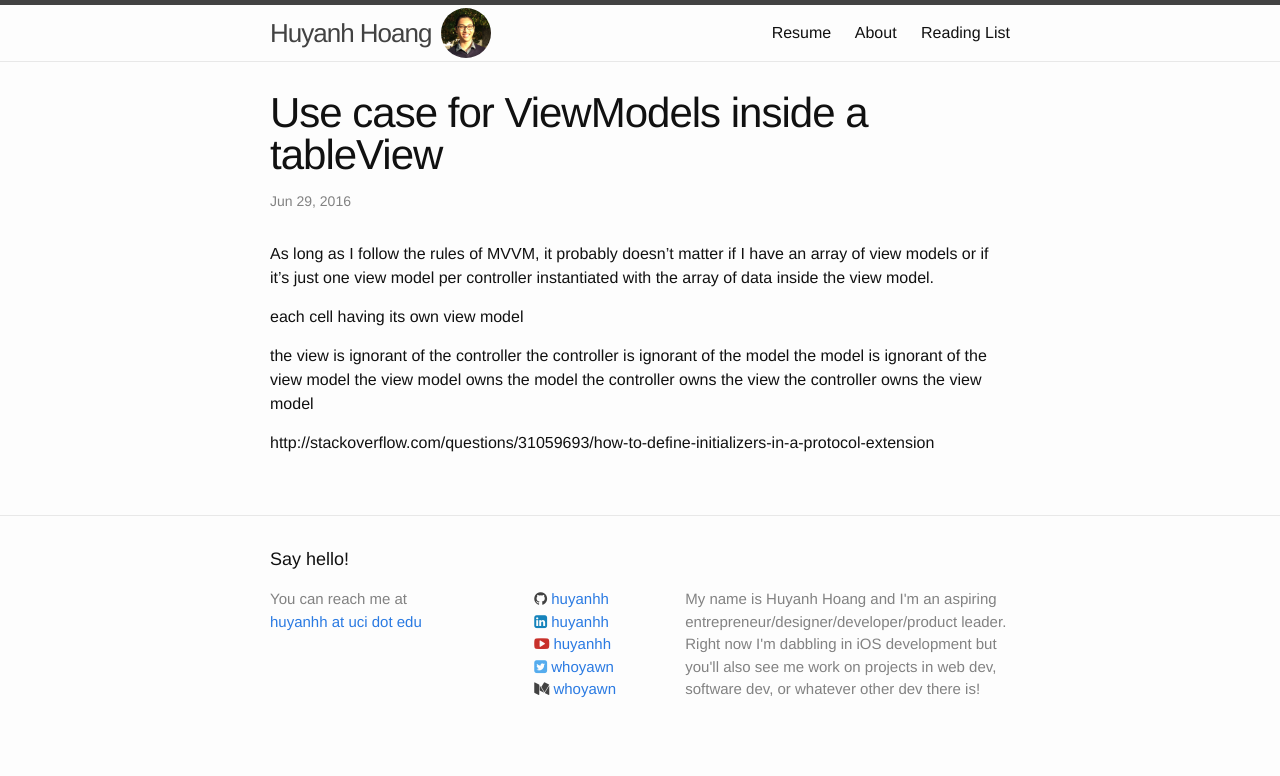
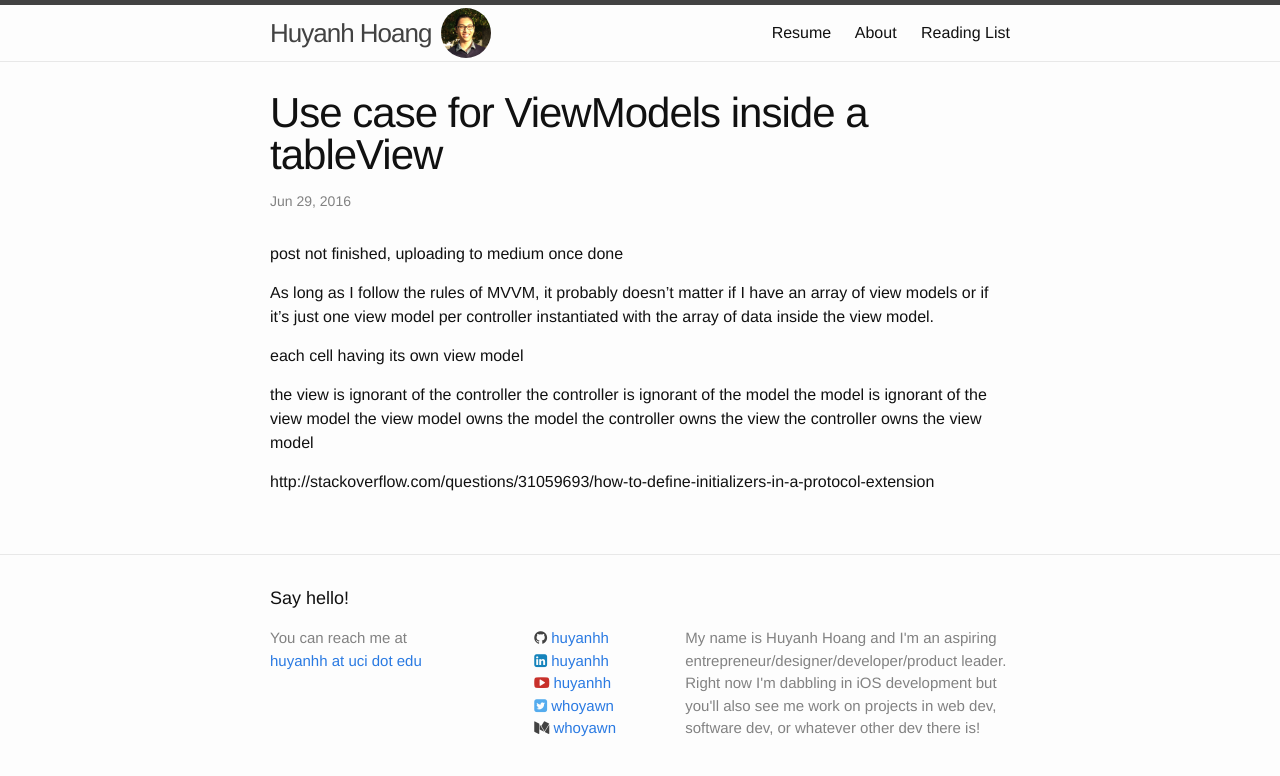
Before and after one commit to whoyawn/old-website, a Jekyll site: the page built from _posts/2016-07-01-mvvm-swift.md, in a window 1280 px wide. Shown: the top 776 px of the page. Built offline with Jekyll 4.4.1, drawn with Linux system fonts in a browser that asks for light colours.

Commit message:
small edit

```diff
--- a/_posts/2016-07-01-mvvm-swift.md
+++ b/_posts/2016-07-01-mvvm-swift.md
@@ -4,6 +4,8 @@ title:  Use case for ViewModels inside a tableView
 date:   2016-06-28 18:41:53 -0700
 categories: iOS
 ---
+
+post not finished, uploading to medium once done
 
 As long as I follow the rules of MVVM, it probably doesn't matter if I have an array
 of view models or if it's just one view model per controller instantiated with the array
```
